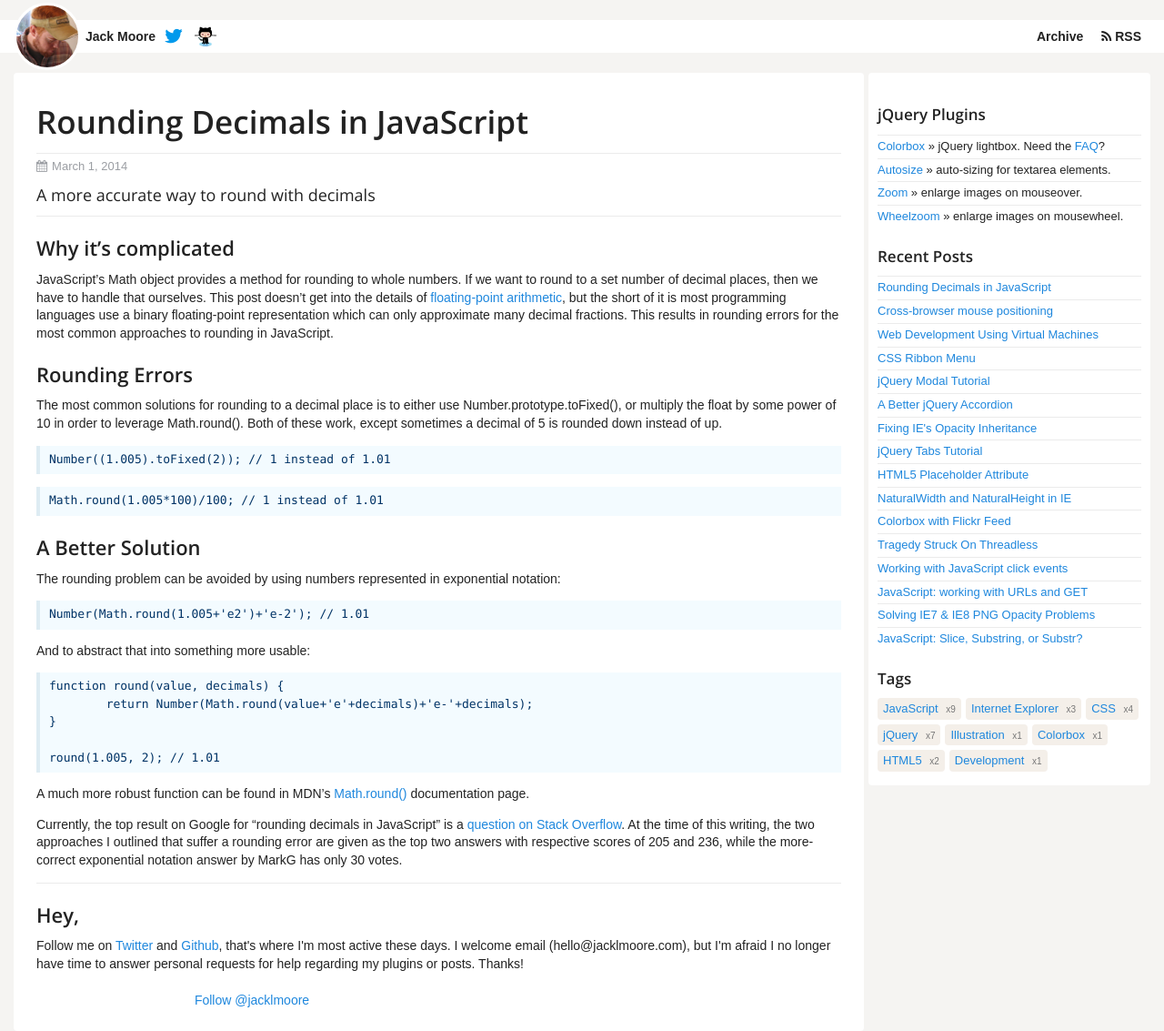
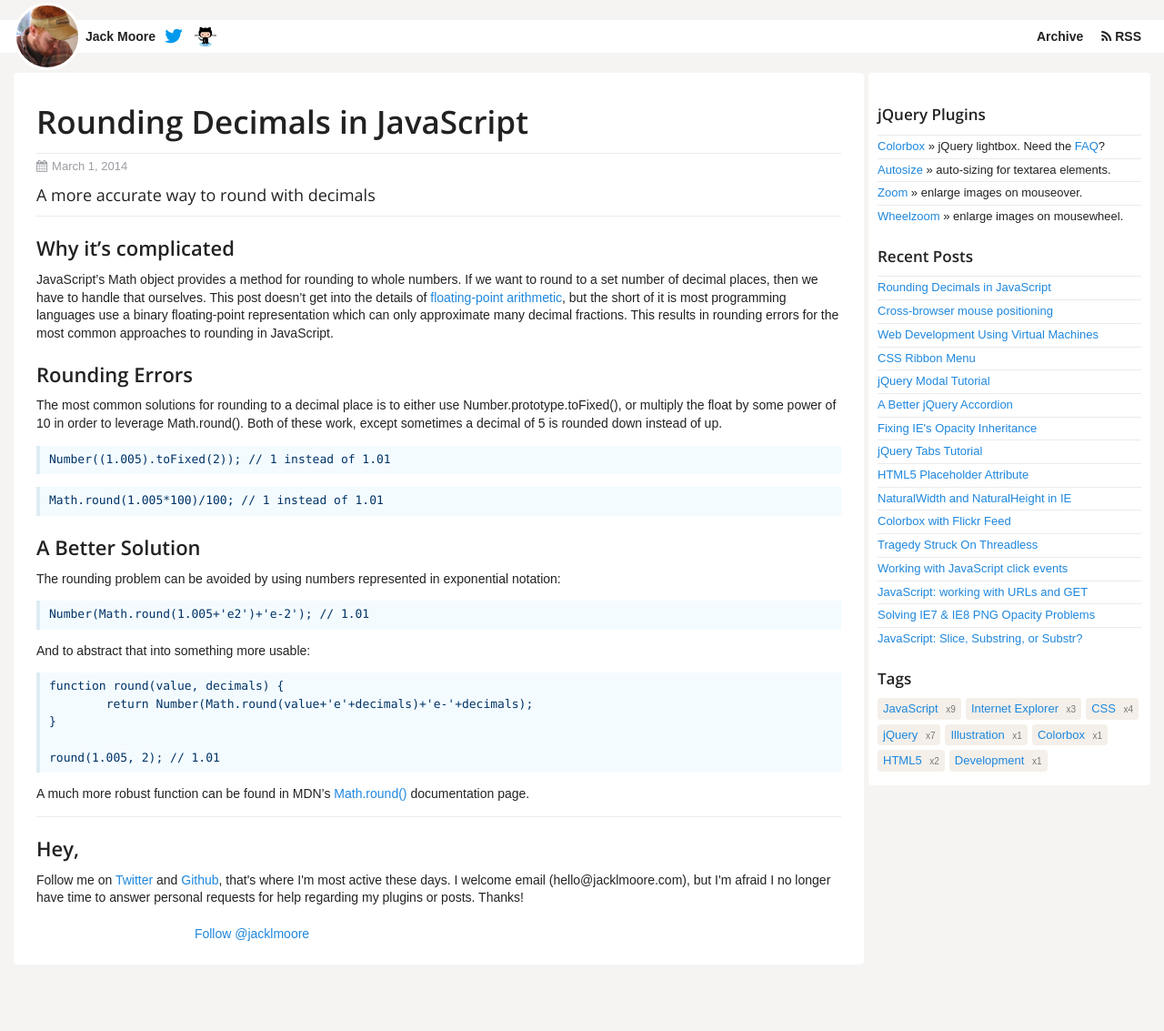
Before and after one commit to jackmoore/jackmoore.github.io, a Jekyll site: the page built from _posts/2014-03-01-rounding-in-javascript.md, in a window 1280 px wide. Shown: the whole page at 91% size. Built offline with Jekyll 4.4.1, drawn with Linux system fonts in a browser that asks for light colours; Markdown is read by kramdown in place of the engine named in the settings; comment, search, counter and statistics services are not loaded; after the commit the page ends 1060 px from its top, so only the background shows below that; grey boxes are pictures that could not be loaded.

Commit message:
removing Stack Overflow because it isn't serving a real pupose

````diff
--- a/_posts/2014-03-01-rounding-in-javascript.md
+++ b/_posts/2014-03-01-rounding-in-javascript.md
@@ -39,5 +39,3 @@ round(1.005, 2); // 1.01
 ```
 
 A much more robust function can be found in MDN's [Math.round()](https://developer.mozilla.org/en-US/docs/Web/JavaScript/Reference/Global_Objects/Math/round) documentation page.
-
-Currently, the top result on Google for "rounding decimals in JavaScript" is a [question on Stack Overflow](http://stackoverflow.com/questions/1726630/javascript-formatting-number-with-exactly-two-decimals).  At the time of this writing, the two approaches I outlined that suffer a rounding error are given as the top two answers with respective scores of 205 and 236, while the more-correct exponential notation answer by MarkG has only 30 votes.
````
